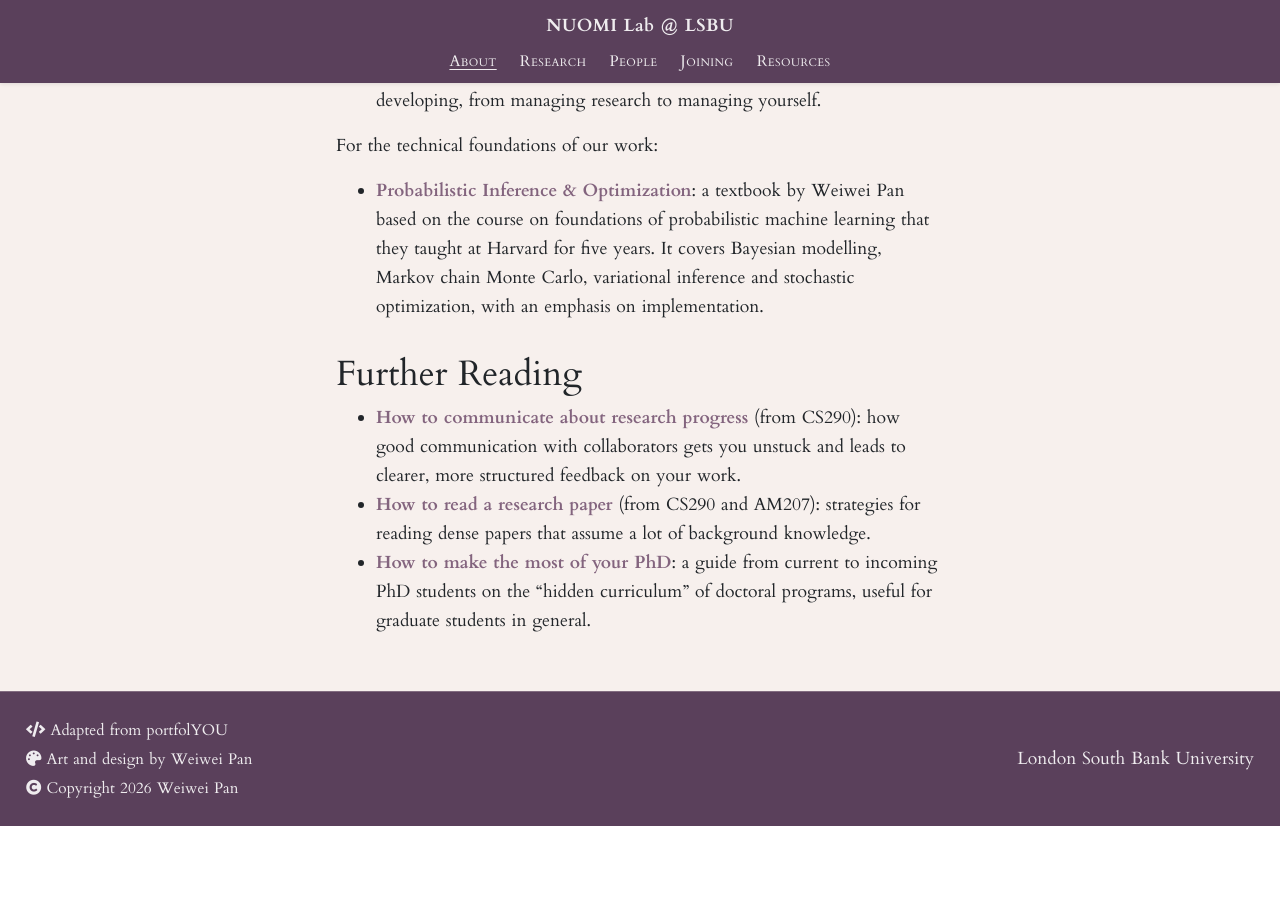
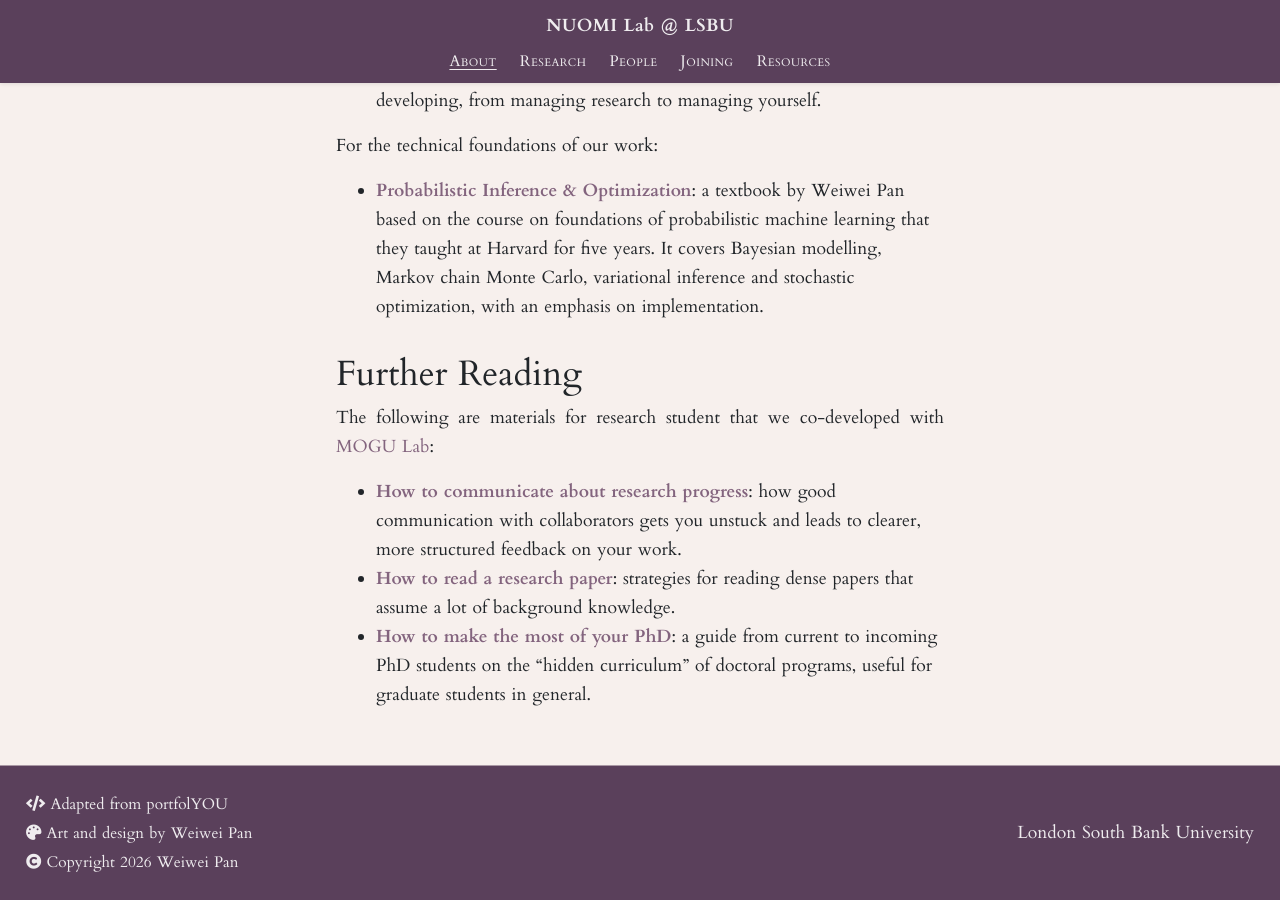
Before and after one commit to nuomi-lab/nuomi-lab.github.io, a Jekyll site: the page built from pages/index.md, in a window 1280 px wide and 900 px high, scrolled down 8986 px. Built offline with Jekyll 4.4.1, drawn with Linux system fonts in a browser that asks for light colours; nearby versions of some CDN libraries; before the commit the page ends 9812 px from its top, so only the background shows below that.

Commit message:
Credit MOGU Lab for co-developed Further Reading materials
Co-Authored-By: Claude Opus 5.5 <noreply@anthropic.com>

```diff
--- a/_includes/content/resources.md
+++ b/_includes/content/resources.md
@@ -21,7 +21,7 @@ For the technical foundations of our work:
 - **[Probabilistic Inference & Optimization](https://onefishy.github.io/probabilistic-inference-and-optimization/)**: a textbook by Weiwei Pan based on the course on foundations of probabilistic machine learning that they taught at Harvard for five years. It covers Bayesian modelling, Markov chain Monte Carlo, variational inference and stochastic optimization, with an emphasis on implementation.
 
 ## Further Reading
-
-- **[How to communicate about research progress](https://mogu-lab.github.io/tutorials/communication-in-collaborative-environments)** (from CS290): how good communication with collaborators gets you unstuck and leads to clearer, more structured feedback on your work.
-- **[How to read a research paper](https://mogu-lab.github.io/tutorials/how-to-read-a-research-paper)** (from CS290 and AM207): strategies for reading dense papers that assume a lot of background knowledge.
+The following are materials for research student that we co-developed with [MOGU Lab](https://mogu-lab.github.io/):
+- **[How to communicate about research progress](https://mogu-lab.github.io/tutorials/communication-in-collaborative-environments)**: how good communication with collaborators gets you unstuck and leads to clearer, more structured feedback on your work.
+- **[How to read a research paper](https://mogu-lab.github.io/tutorials/how-to-read-a-research-paper)**: strategies for reading dense papers that assume a lot of background knowledge.
 - **[How to make the most of your PhD](https://yanivyacoby.github.io/a-guide-to-your-phd/)**: a guide from current to incoming PhD students on the "hidden curriculum" of doctoral programs, useful for graduate students in general.
```
